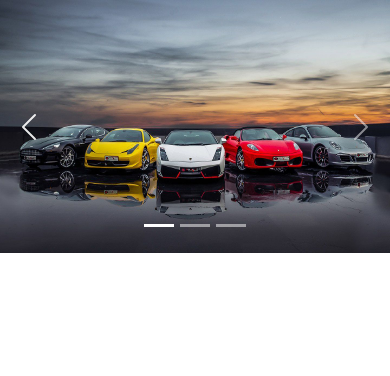
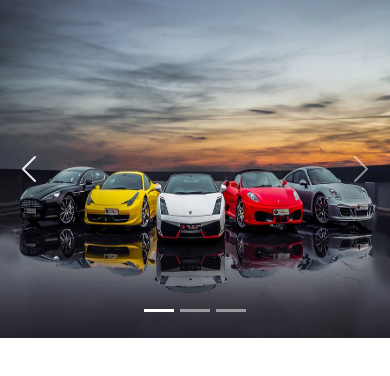
Before and after one commit to AAbhishek1234/Dreams-on-wheels, a React (Create React App) app: page / in a window 390 px wide. Shown: the top 376 px of the page. Built offline with nearby package versions, Linux system fonts and the light colour scheme.

Commit message:
mahindra

```diff
--- a/src/components/FirstSlider.css
+++ b/src/components/FirstSlider.css
@@ -15,6 +15,6 @@
   /* Adjust height for mobile */
   @media (max-width: 576px) {
     .carousel-item {
-        height:30vh; /* Adjust height for mobile */
+        height:40vh; /* Adjust height for mobile */
     }
   }
```
